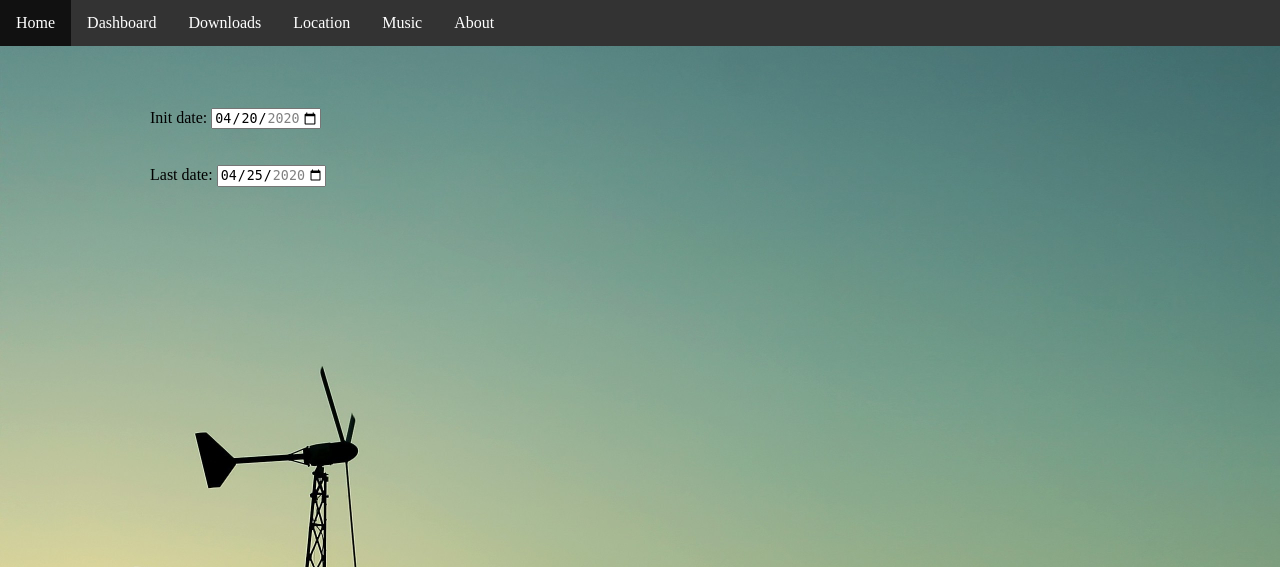
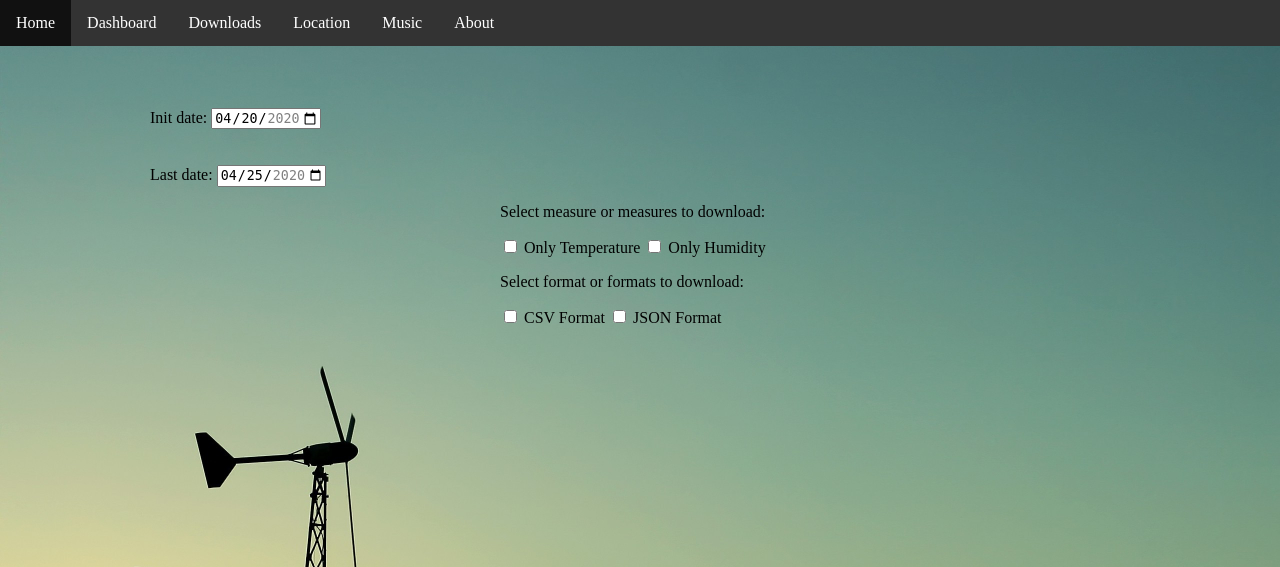
Before and after one commit to victorK8/Weather_Station-, a Flask app: page /downloads.html in a window 1280 px wide. Shown: the top 567 px of the page. Run offline with Flask 2, Linux system fonts and the light colour scheme; parts of the project's set-up code (start-up, migrations or seed data) failed here and were passed over.

Commit message:
Added checkbox buttons

```diff
--- a/WebServer/templates/downloads.html
+++ b/WebServer/templates/downloads.html
@@ -24,10 +24,13 @@
         color: black;
     }
 
-    div.downloadinput{
+    div.InputAsCalendar{
       padding-left: 150px;
-     }
+    }
 
+    div.InputAsRadioButton{
+      padding-left: 500px;
+    }
 
     body {margin:0;}
 
@@ -80,17 +83,43 @@
   <!-- Download menu  -->
   <div id="menu" class="download-menu">
 
-    <div id="first-date" class="downloadinput">
+    <div id="first-date" class="InputAsCalendar">
       <label for="start">Init date:</label>
       <input type="date" id="init-date-input" name="trip-start" value="2020-04-20"  min="2020-01-01" max="2020-04-26">
     </div>
 
     <br></br>
 
-    <div id="last-date" class="downloadinput">
+    <div id="last-date" class="InputAsCalendar">
       <label for="end">Last date:</label>
       <input type="date" id="end-date-input" name="trip-start" value="2020-04-25"  min="2020-01-01" max="2020-04-26">
     </div>
+
+    <div id="radio-buttons-measures" class="InputAsRadioButton">
+      <p> Select measure or measures to download: </p>
+
+      <input type="checkbox" id="temp-button" name="Temperature" value="Temperature">
+      <label for="temp-button">Only Temperature</label>
+
+      <input type="checkbox" id="hum-button" name="Humidity" value="Humidity">
+      <label for="hum-button">Only Humidity</label>
+
+    </div>
+
+    <div id="radio-buttons-format" class="InputAsRadioButton">
+      <p> Select format or formats to download: </p>
+
+      <input type="checkbox" id="csv-button" name="csv" value="csv">
+      <label for="csv-button">CSV Format</label>
+
+      <input type="checkbox" id="js-button" name="js" value="js">
+      <label for="js-button">JSON Format</label>
+
+    </div>
+
+
+
+
 
   </div>
 
```
